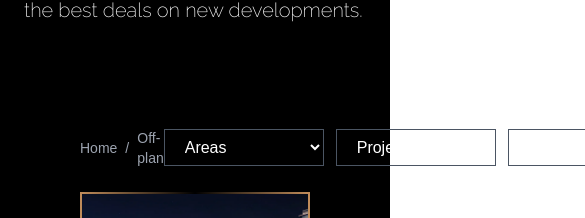
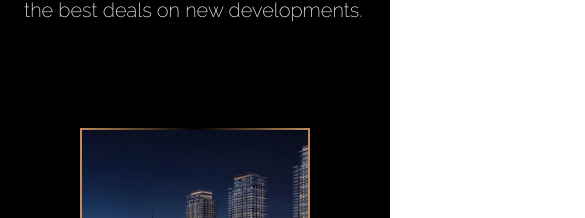
Before and after one commit to Afsalasif/blac-co, a Next.js app: page /offplan in a window 390 px wide. Shown: the part 1355-1573 px from the top of the page, 585 px wide, since content can reach past the window. Built offline with nearby package versions, Linux system fonts and the light colour scheme.

Commit message:
buonnndh

```diff
--- a/app/offplan/page.tsx
+++ b/app/offplan/page.tsx
@@ -53,7 +53,7 @@
       {/* Properties Listing Section */}
       <section className="px-20 py-4 bg-black text-white">
         {/* Top Section: Breadcrumb + Filters */}
-        <div className="flex justify-between items-center mb-6">
+        <div className=" hidden md:flex justify-between items-center mb-6">
           <nav className="text-gray-400 text-sm" aria-label="Breadcrumb">
             <ol className="flex items-center space-x-2">
               <li><a href="#" className="hover:text-white">Home</a></li>
@@ -63,7 +63,7 @@
           </nav>
 
           {/* Filters */}
-          <div className="flex gap-3">
+          <div className="flex  gap-3">
             {["Areas", "Projects", "Property Type", "Developer", "Real Estate Category"].map((filter) => (
               <select key={filter} className="bg-transparent border border-gray-600 text-white px-4 py-2 rounded-md w-40">
                 <option>{filter}</option>
```
